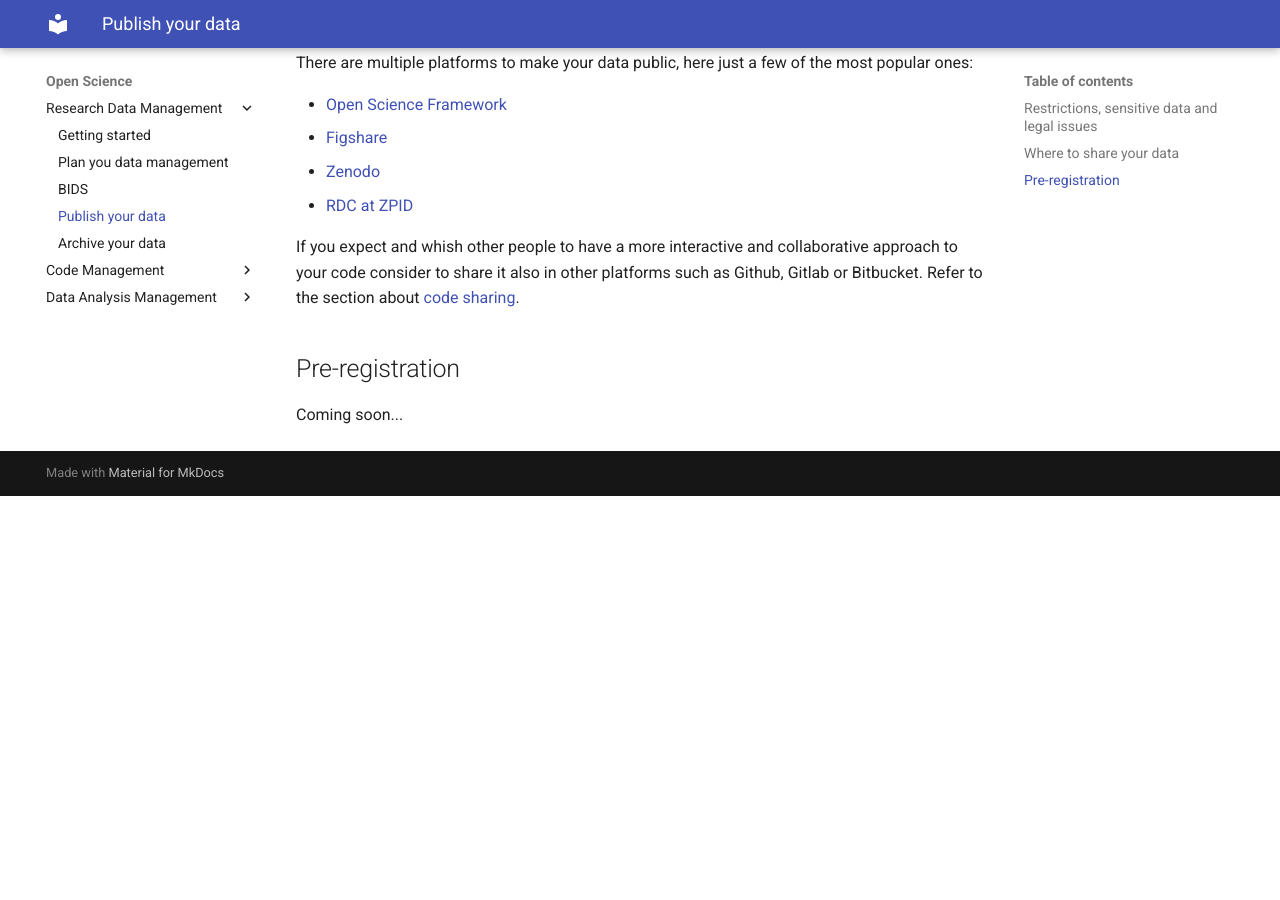
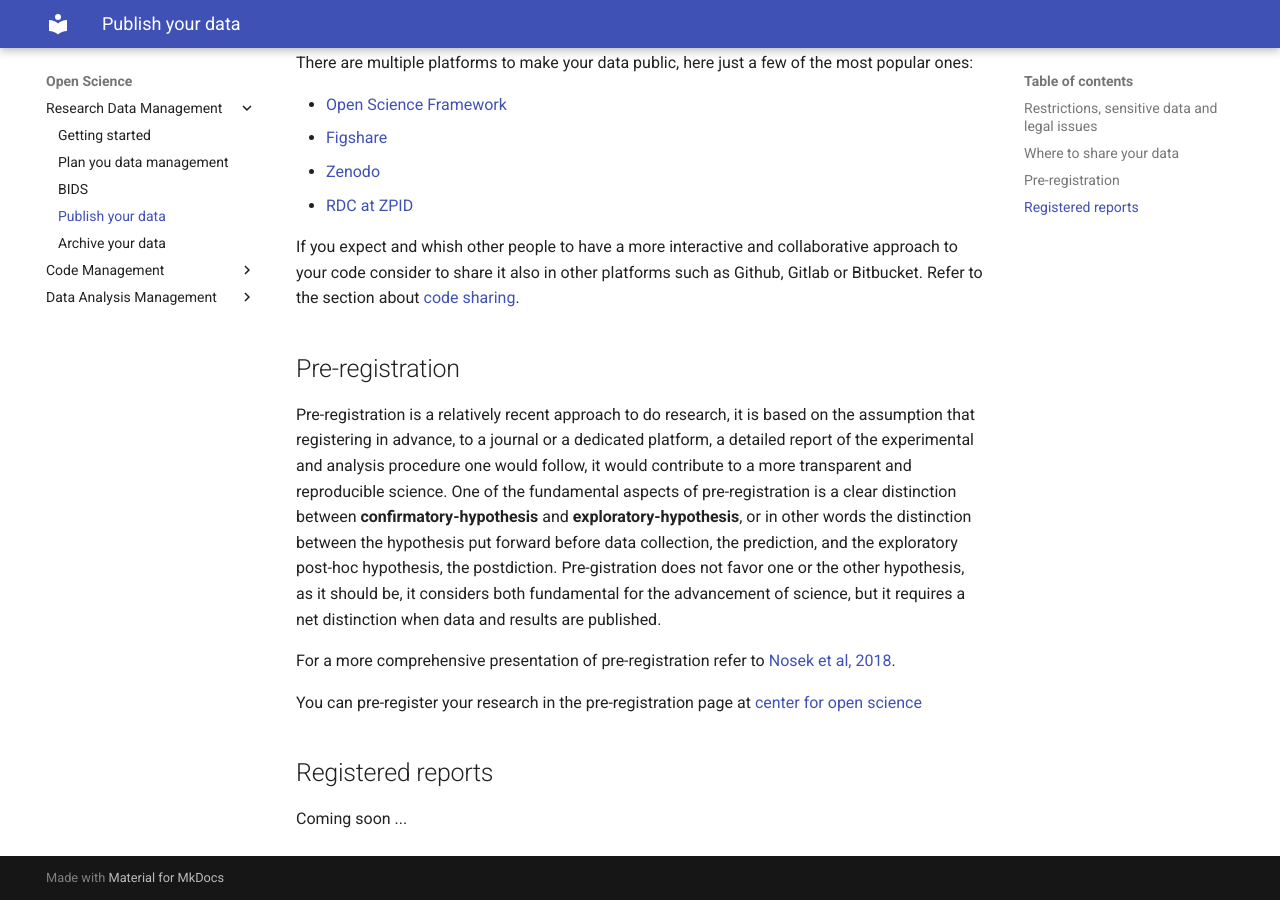
Before and after one commit to pvavra/temp-ipsy, an MkDocs documentation site: the page built from docs/open-science/research-data-management/publish.md, in a window 1280 px wide and 900 px high, scrolled down 697 px. Built offline with MkDocs 1.6.1 and Material for MkDocs 9.7.7, drawn with Linux system fonts in a browser that asks for light colours; before the commit the page ends 1193 px from its top, so only the background shows below that.

Commit message:
Add pre-registration paragraph

```diff
--- a/docs/open-science/research-data-management/publish.md
+++ b/docs/open-science/research-data-management/publish.md
@@ -28,4 +28,13 @@ consider to share it also in other platforms such as Github, Gitlab or Bitbucket
 
 ## Pre-registration
 
-Coming soon...
+Pre-registration is a relatively recent approach to do research, it is based on the assumption that registering in advance, to a journal or a dedicated platform, a detailed report of the experimental and analysis procedure one would follow, it would contribute to a more transparent and reproducible science.
+One of the fundamental aspects of pre-registration is a clear distinction between **confirmatory-hypothesis** and **exploratory-hypothesis**, or in other words the distinction between the hypothesis put forward before data collection, the prediction,  and the exploratory post-hoc hypothesis, the postdiction. Pre-gistration does not favor one or the other hypothesis, as it should be, it considers both fundamental for the advancement of science, but it requires a net distinction when data and results are published.
+
+For a more comprehensive presentation of pre-registration refer to [Nosek et al, 2018](https://www.pnas.org/doi/10.1073/pnas.1708274114).
+
+You can pre-register your research in the pre-registration page at [center for open science](https://www.cos.io/initiatives/prereg)
+
+## Registered reports
+
+Coming soon ...
```
